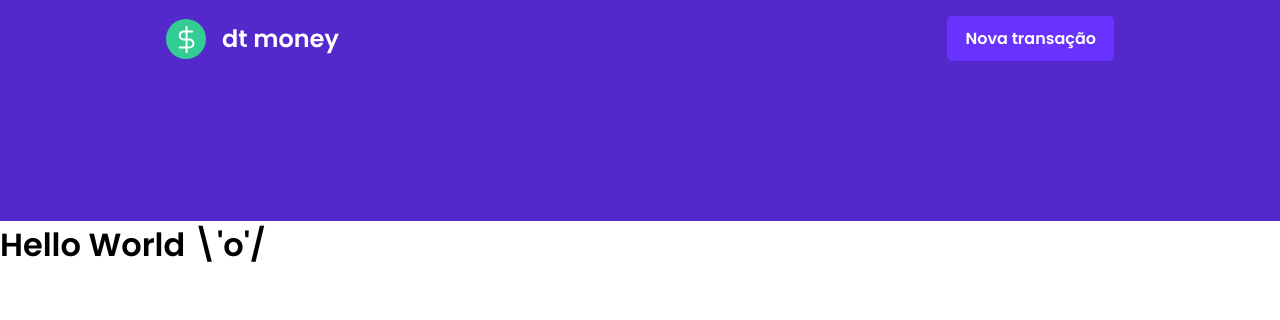
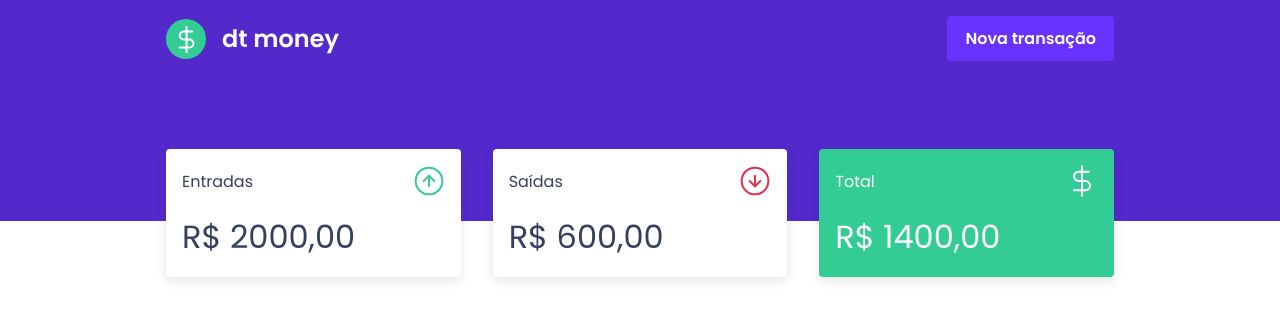
Before and after one commit to italoholanda/React__dt-money, a React (Create React App) app: page / in a window 1280 px wide. Shown: the top 320 px of the page. Built offline with nearby package versions, Linux system fonts and the light colour scheme.

Commit message:
created dashboard initial structure and summary component

```diff
--- a/src/App.tsx
+++ b/src/App.tsx
@@ -1,4 +1,5 @@
 import React from "react";
+import { Dashboard } from "./components/Dashboard";
 import { Header } from "./components/Header/Header";
 import { GlobalStyle } from "./styles/global";
 
@@ -6,7 +7,7 @@
 	return (
 		<>
 			<Header />
-			<h1>Hello World \'o'/</h1>
+			<Dashboard />
 			<GlobalStyle />
 		</>
 	)
--- /dev/null
+++ b/src/components/Dashboard/index.tsx
@@ -0,0 +1,11 @@
+import React from 'react'
+import { Summary } from '../Summary'
+import { Container } from './styles'
+
+export function Dashboard(){
+	return (
+		<Container>
+			<Summary />
+		</Container>
+	)
+}
--- /dev/null
+++ b/src/components/Dashboard/styles.tsx
@@ -0,0 +1,8 @@
+import styled from "styled-components";
+
+export const Container = styled.main`
+	display: flex;
+	max-width: 980px;
+	padding: 0.5rem 1rem;
+	margin: 0 auto;
+`
--- a/src/components/Header/Styles.tsx
+++ b/src/components/Header/Styles.tsx
@@ -18,7 +18,7 @@
 		color: #fff;
 		background: var(--blue-light);
 		border-color: transparent;
-		border-radius: 5px;
+		border-radius: 0.25rem;
 		padding: 0.5rem 1rem;
 		transition: filter 0.4s;
 	}
--- /dev/null
+++ b/src/components/Summary/index.tsx
@@ -0,0 +1,35 @@
+import React from "react"
+import { Container } from "./styles"
+import incomeImg from "../../assets/income.svg"
+import outComeImg from "../../assets/outcome.svg"
+import totalImg from "../../assets/total.svg"
+
+export function Summary() {
+	return (
+		<Container>
+			<div>
+				<header>
+					<p>Entradas</p>
+					<img src={incomeImg} alt={'Entradas'} />
+				</header>
+				<strong>R$ 2000,00</strong>
+			</div>
+
+			<div>
+				<header>
+					<p>Saídas</p>
+					<img src={outComeImg} alt={'Saídas'} />
+				</header>
+				<strong>R$ 600,00</strong>
+			</div>
+
+			<div className="hightlight">
+				<header>
+					<p>Total</p>
+					<img src={totalImg} alt={'Total'} />
+				</header>
+				<strong>R$ 1400,00</strong>
+			</div>
+		</Container>
+	)
+}
--- /dev/null
+++ b/src/components/Summary/styles.ts
@@ -0,0 +1,33 @@
+import styled from "styled-components";
+
+export const Container = styled.div`
+	width: 100%;
+	display: grid;
+	grid-template-columns: repeat(3, 1fr);
+	gap: 2rem;
+	margin-top: -5rem;
+	& div {
+		background: #fff;
+		border-radius: 0.25rem;
+		padding: 1rem;
+		color: var(--text-title);
+		// tmp
+		box-shadow: 0 4px 12px 0 rgba(0,0,0,0.1);
+	}
+	& header {
+		display: flex;
+		align-items: center;
+		justify-content: space-between;
+	}
+	& .hightlight {
+		background: var(--green);
+		color: #fff;
+	}
+	& strong {
+		display: block;
+		margin-top: 1rem;
+		font-size: 2rem;
+		font-weight: normal;
+		line-height: 3rem;
+	}
+`
```
